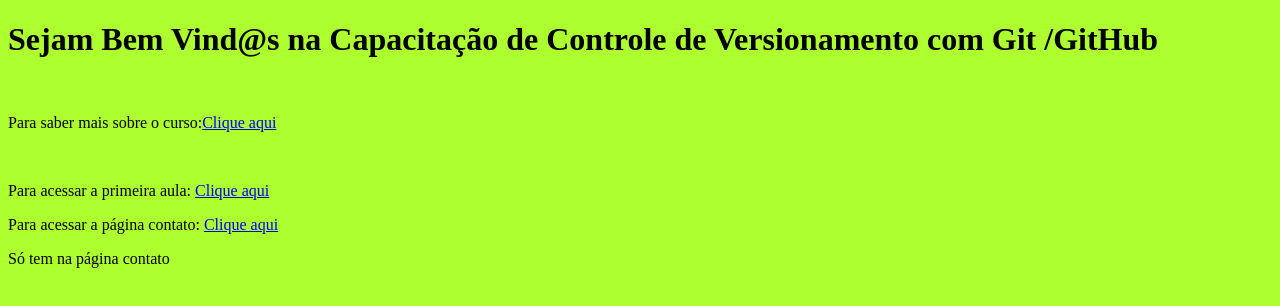
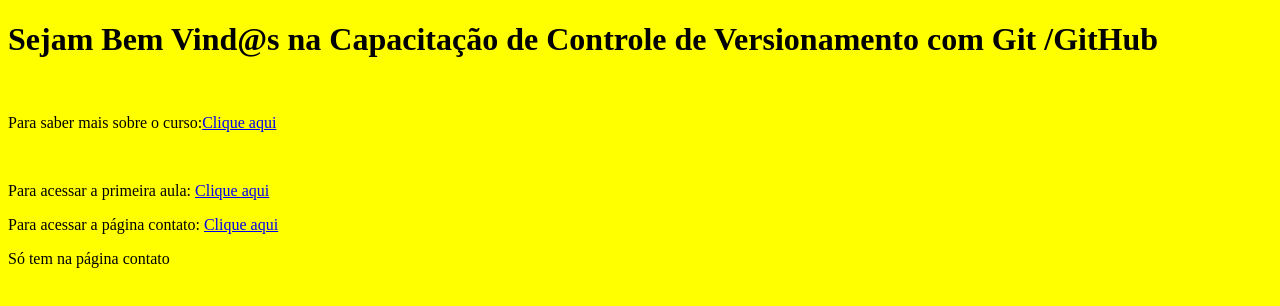
Before and after one commit to WesleyOtto/CapacitacaoGit, a plain HTML site: page index.html in a window 1280 px wide. Drawn offline with Linux system fonts and the light colour scheme.

Commit message:
change background to yellow

```diff
--- a/index.html
+++ b/index.html
@@ -6,7 +6,7 @@
         <meta name="viewport" content="width=device-width, initial-scale=1.0">
         <title>Capacitação Git/Github</title>
     </head>
-    <body style="background-color: greenyellow">
+    <body style="background-color: yellow">
         <h1>Sejam Bem Vind@s na Capacitação de Controle de Versionamento com Git /GitHub</h1> <br>
 
         <p>
```
